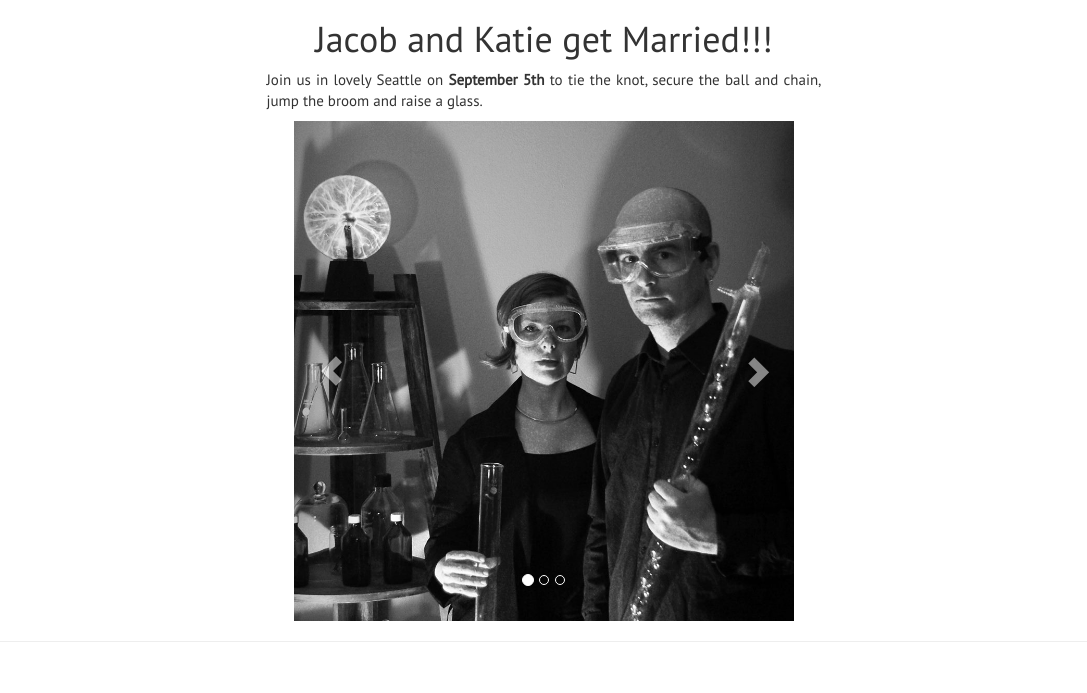
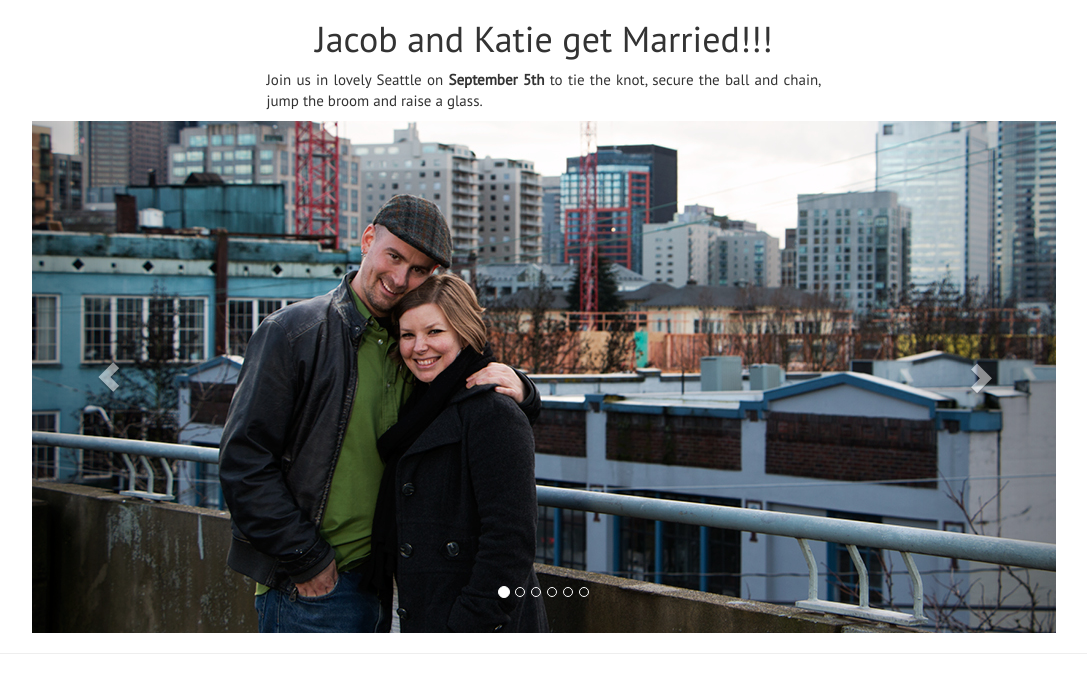
Before and after one commit to jsayles/wedding, a Django app: page / in a window 1280 px wide. Shown: the part 51-744 px from the top of the page, without its empty margins (96-1183 px from the left). Run offline with Django 3.2, Linux system fonts and the light colour scheme; parts of the project's set-up code (start-up, migrations or seed data) failed here and were passed over; some libraries are stand-ins or nearby versions.

Commit message:
updated wedding photos

```diff
--- a/static/css/wedding.css
+++ b/static/css/wedding.css
@@ -10,10 +10,10 @@ body {
 
 .carousel {
 	margin: 0 auto;
-	width: 500px;
+	width: 1024px;
 }
 .carousel-inner img {
-	width: 500px;
+	width: 1024px;
 }
 
 #skansonia_map {
--- a/wedding/templates/home.html
+++ b/wedding/templates/home.html
@@ -17,16 +17,34 @@
 			<li data-target="#carousel-generic" data-slide-to="0" class="active"></li>
 			<li data-target="#carousel-generic" data-slide-to="1" class=""></li>
 			<li data-target="#carousel-generic" data-slide-to="2" class=""></li>
+			<li data-target="#carousel-generic" data-slide-to="3" class=""></li>
+			<li data-target="#carousel-generic" data-slide-to="4" class=""></li>
+			<li data-target="#carousel-generic" data-slide-to="5" class=""></li>
+
 		</ol>
 		<div class="carousel-inner" role="listbox">
 			<div class="item active">
-				<img src="/static/img/us3.jpg" data-holder-rendered="true">
+				<img src="/static/img/WeddingWebsitePhotos1.jpg" data-holder-rendered="true">
 			</div>
 			<div class="item">
-				<img src="/static/img/us1.jpg" data-holder-rendered="true">
+				<img src="/static/img/WeddingWebsitePhotos2.jpg" data-holder-rendered="true">
+			</div>
+			<!--
+			<div class="item">
+				<img src="/static/img/WeddingWebsitePhotos3.jpg" data-holder-rendered="true">
+			</div>
+			-->
+			<div class="item">
+				<img src="/static/img/WeddingWebsitePhotos4.jpg" data-holder-rendered="true">
 			</div>
 			<div class="item">
-				<img src="/static/img/us2.jpg" data-holder-rendered="true">
+				<img src="/static/img/WeddingWebsitePhotos5.jpg" data-holder-rendered="true">
+			</div>
+			<div class="item">
+				<img src="/static/img/WeddingWebsitePhotos6.jpg" data-holder-rendered="true">
+			</div>
+			<div class="item">
+				<img src="/static/img/WeddingWebsitePhotos7.jpg" data-holder-rendered="true">
 			</div>
 		</div>
 		<a class="left carousel-control" href="#carousel-generic" role="button" data-slide="prev">
```
Also changed, not shown: static/img/WeddingWebsitePhotos1.jpg (added), static/img/WeddingWebsitePhotos2.jpg (added), static/img/WeddingWebsitePhotos3.jpg (added), static/img/WeddingWebsitePhotos4.jpg (added), static/img/WeddingWebsitePhotos5.jpg (added), static/img/WeddingWebsitePhotos6.jpg (added), static/img/WeddingWebsitePhotos7.jpg (added).
